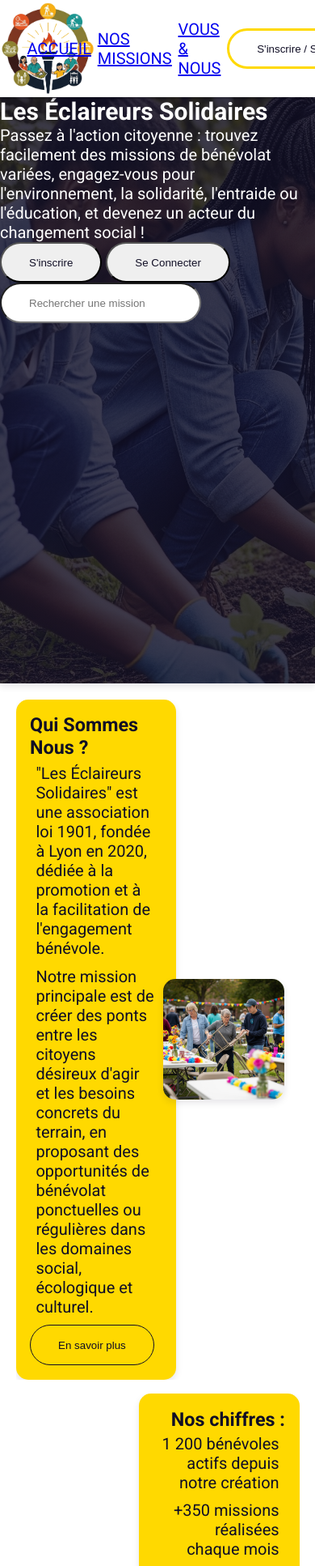
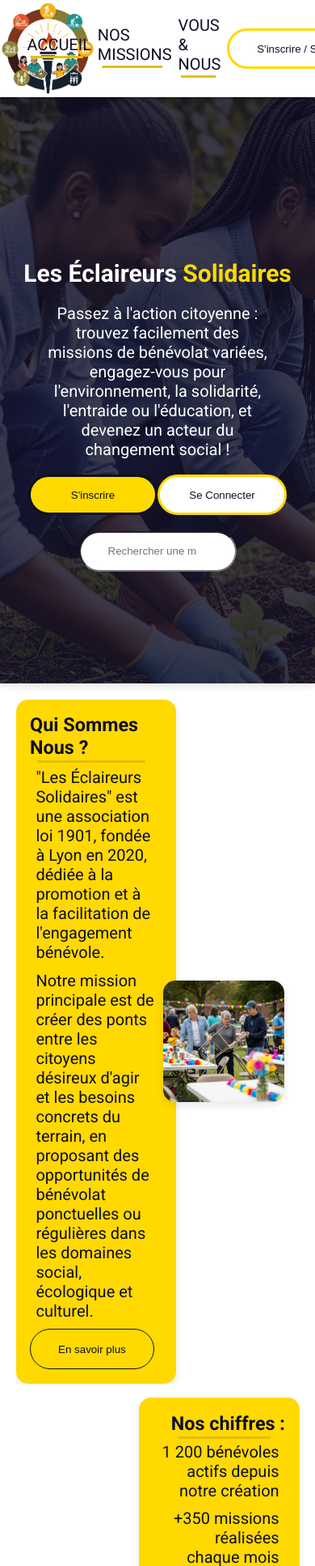
Before and after one commit to PascalJusselme/Projet_M2i, a PHP site: page / in a window 390 px wide. Shown: the top 1934 px of the page at 81% size. Run offline with PHP 8.4, Linux system fonts and the light colour scheme.

Commit message:
Refresh code continue / Ajout animation / Tout marche / PAS DE VERSION MOBILE

```diff
--- a/projet_fil_rouge/index.html
+++ b/projet_fil_rouge/index.html
@@ -48,8 +48,10 @@
     </header>
 
     <section class="hero_section">
-      <div class="titre_site">
-        <h1>Les &Eacute;claireurs <span id="color_word">Solidaires</span></h1>
+      <div class="site_title">
+        <h1>
+          Les &Eacute;claireurs <span class="color_word">Solidaires</span>
+        </h1>
       </div>
       <div class="accroche_site">
         <p>
@@ -74,7 +76,7 @@
         <input
           type="search"
           name="search_bar_hero"
-          id="search_bar"
+          class="search_bar"
           placeholder="Rechercher une mission"
         />
       </div>
@@ -83,7 +85,7 @@
     <section class="bloc_pres">
       <div class="who_are">
         <div id="font_pres">
-          <h3>Qui Sommes Nous ?</h3>
+            <h3 class="title_presentation">Qui Sommes Nous ?</h3>
           <p>
             "Les Éclaireurs Solidaires" est une association loi 1901, fondée à
             Lyon en 2020, dédiée à la promotion et à la facilitation de
@@ -108,7 +110,7 @@
           <img src="../projet_fil_rouge/img/img-asso4.jpg" class="img_gauche" />
         </div>
         <div id="font_number">
-          <h3>Nos chiffres :</h3>
+          <h3 class="title_presentation">Nos chiffres :</h3>
           <ul>
             <li>1 200 bénévoles actifs depuis notre création</li>
             <li>+350 missions réalisées chaque mois</li>
@@ -141,10 +143,12 @@
             </div>
           </div>
           <div class="description">
-            <p>Animez un atelier de cuisine participatif destiné aux familles du
-            quartier. L'objectif est de préparer ensemble un repas équilibré et
-            économique tout en créant du lien social. Vous serez accompagné(e)
-            d'une animatrice expérimentée.</p>
+            <p>
+              Animez un atelier de cuisine participatif destiné aux familles du
+              quartier. L'objectif est de préparer ensemble un repas équilibré
+              et économique tout en créant du lien social. Vous serez
+              accompagné(e) d'une animatrice expérimentée.
+            </p>
           </div>
           <div class="btn_group">
             <span id="btn_view_more_down" class="btn_toggle">Voir plus</span>
@@ -173,10 +177,12 @@
             </div>
           </div>
           <div class="description">
-            <p>Participez à la végétalisation de Lyon en plantant des arbres
-            fruitiers dans le cadre du projet "Forêt Urbaine". Cette action
-            s'inscrit dans la lutte contre les îlots de chaleur et la promotion
-            de la biodiversité en ville.</p>
+            <p>
+              Participez à la végétalisation de Lyon en plantant des arbres
+              fruitiers dans le cadre du projet "Forêt Urbaine". Cette action
+              s'inscrit dans la lutte contre les îlots de chaleur et la
+              promotion de la biodiversité en ville.
+            </p>
           </div>
           <div class="btn_group">
             <span id="btn_view_more_down" class="btn_toggle">Voir plus</span>
@@ -205,10 +211,12 @@
             </div>
           </div>
           <div class="description">
-            <p>Soutenez l'organisation du Festival des Arts de Rue en accueillant
-            le public, en guidant les visiteurs et en assistant les artistes.
-            Une belle occasion de vivre l'événement de l'intérieur tout en
-            contribuant à sa réussite.</p>
+            <p>
+              Soutenez l'organisation du Festival des Arts de Rue en accueillant
+              le public, en guidant les visiteurs et en assistant les artistes.
+              Une belle occasion de vivre l'événement de l'intérieur tout en
+              contribuant à sa réussite.
+            </p>
           </div>
           <div class="btn_group">
             <span id="btn_view_more_down" class="btn_toggle">Voir plus</span>
@@ -230,12 +238,12 @@
       </div>
 
       <div class="btn_more_miss">
-        <a href="#" class="view_more_miss">Voir plus de missions ...</a>
+        <input type="button" value="Voir plus de missions ..." />
       </div>
     </section>
 
-    <!--  <section class="contact">
-      <div class="titre_blc_contact">
+    <section class="bloc_contact">
+      <div class="bloc_contact_title">
         <h3>Une question, un besoin ? CONTACTEZ-NOUS</h3>
       </div>
       <div class="formu">
@@ -282,7 +290,7 @@
       </div>
     </section>
 
-    <section class="testimonials">
+    <!--  <section class="testimonials">
       <div class="testimonials_title">
         <h3>T&Eacute;MOIGNAGES</h3>
       </div>
--- a/projet_fil_rouge/style/style.css
+++ b/projet_fil_rouge/style/style.css
@@ -22,6 +25,63 @@ ul {
   list-style: none;
 }
 
+a {
+  position: relative;
+  text-decoration: none;
+  display: inline-block;
+  overflow: hidden;
+  padding-bottom: 5px;
+  color: #100e25;
+}
+
+a:hover {
+  color: #ffd900;
+}
+
+a::after {
+  content: "";
+  position: absolute;
+  bottom: 0;
+  left: 0;
+  width: 100%;
+  height: 3px;
+  background-color: #755312;
+
+  transform: scaleX(0);
+  transform-origin: left;
+  animation: sabreLaserEffect 4s infinite alternate ease-in-out;
+}
+
+@keyframes sabreLaserEffect {
+  0% {
+    transform: scaleX(0);
+    opacity: 0;
+  }
+  15% {
+    opacity: 1;
+  }
+  50% {
+    transform: scaleX(1);
+    opacity: 1;
+    background-color: #ffd900;
+  }
+  90% {
+    transform: scaleX(0);
+    transform-origin: right;
+    opacity: 1;
+    background-color: #755312;
+  }
+  100% {
+    transform: scaleX(0);
+    transform-origin: right;
+    opacity: 0;
+  }
+}
+
+.color_word {
+  color: #ffd900;
+}
+
 input[type="text"],
 input[type="email"],
 input[type="password"],
@@ -92,7 +171,56 @@ header .logo_d {
   padding-top: 120px;
   box-shadow: 0 4px 8px rgba(16, 14, 37, 0.1);
 }
-/*-------------------------------WHO ARE & OUR NUMBER--------------------------------------*/
+
+.site_title {
+  margin-top: 200px;
+  text-align: center;
+}
+
+.accroche_site p {
+  margin: 5% auto;
+  text-align: center;
+  width: 70%;
+}
+
+.blc_btn_connec {
+  width: 100%;
+  display: flex;
+  align-items: center;
+  flex-wrap: wrap;
+  justify-content: center;
+  margin: 0 auto 5% auto;
+}
+
+.btn_connec {
+  background-color: #fff;
+  border: medium, solid, #ffd900;
+}
+
+.btn_inscri {
+  background-color: #ffd900;
+  border: medium, solid, #100e25;
+}
+
+.btn_inscri,
+.btn_connec {
+  border-radius: 10px;
+  min-width: 160px;
+}
+
+.bloc_search {
+  height: 50px;
+  width: 50%;
+  display: flex;
+  margin: auto;
+}
+
+.search_bar {
+  width: 100%;
+}
+/*------------------------------------------------------------------------------------------*/
+/*--------------------------------WHO ARE & OUR NUMBER--------------------------------------*/
+/*------------------------------------------------------------------------------------------*/
 .bloc_pres {
   width: 90%;
   margin: 5% auto 0 auto;
@@ -142,6 +269,27 @@ header .logo_d {
 
 #font_number {
   align-items: end;
+}
+
+.title_presentation {
+  position: relative;
+  display: inline-block;
+  overflow: hidden;
+  padding-bottom: 5px;
+}
+
+.title_presentation::after {
+  content: "";
+  position: absolute;
+  bottom: 0;
+  left: 0;
+  width: 100%;
+  height: 3px;
+  background-color: #755312;
+
+  transform: scaleX(0);
+  transform-origin: left;
+  animation: sabreLaserEffect 4s infinite alternate ease-in-out;
 }
 
 #font_pres p {
```
Also changed, not shown: other parts of projet_fil_rouge/style/style.css (+65 -9 lines).
